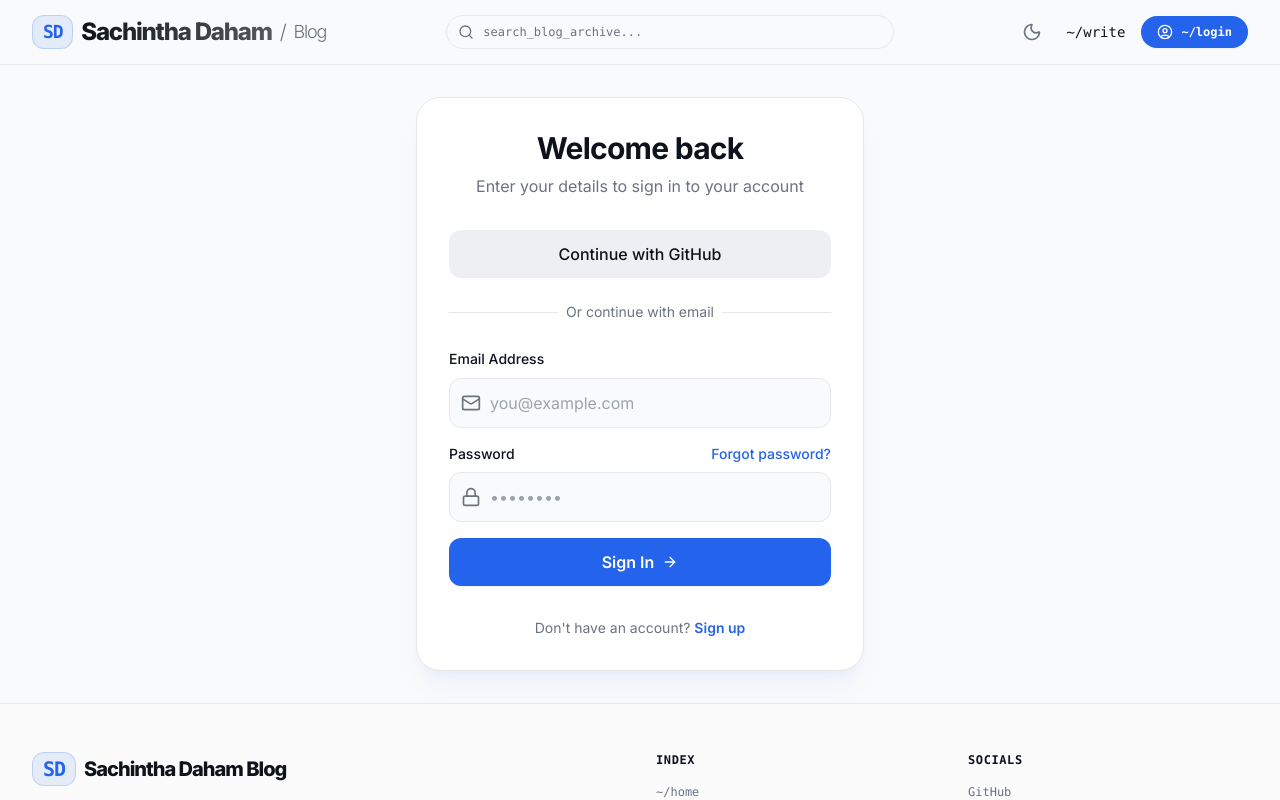
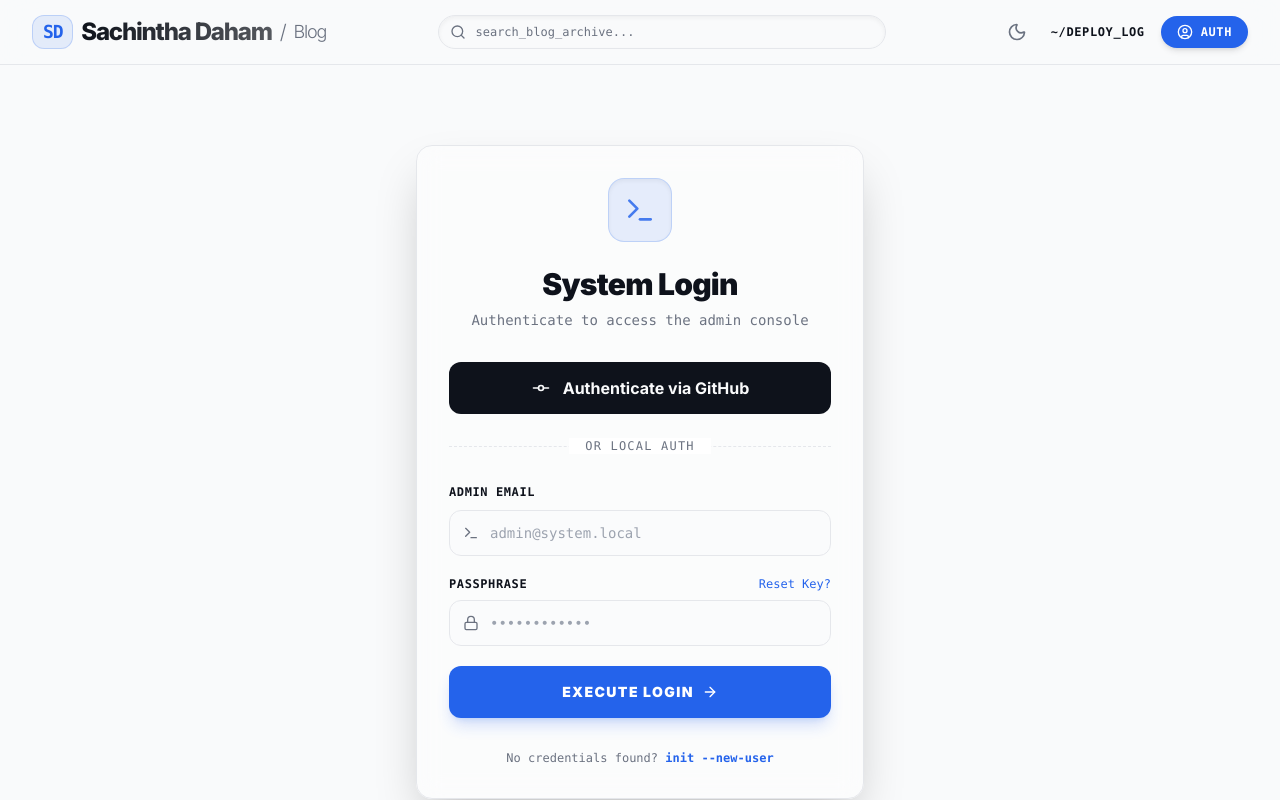
Before and after one commit to it22564290/it22564290.github.io, a React (Vite) app: page /login in a window 1280 px wide. Shown: the top 800 px of the page. Built offline with nearby package versions, Linux system fonts and the light colour scheme.

Commit message:
Enhancement: Complete professional revamp of UI, SEO, and UX

```diff
--- a/package.json
+++ b/package.json
@@ -16,6 +16,8 @@
     "lucide-react": "^1.14.0",
     "react": "^19.2.5",
     "react-dom": "^19.2.5",
+    "react-helmet-async": "^3.0.0",
+    "react-hot-toast": "^2.6.0",
     "react-quill": "^2.0.0",
     "react-router-dom": "^7.14.2",
     "tailwind-merge": "^3.5.0",
--- a/src/App.tsx
+++ b/src/App.tsx
@@ -1,22 +1,30 @@
-import { BrowserRouter as Router, Routes, Route } from 'react-router-dom';
+
+import { BrowserRouter, Routes, Route } from 'react-router-dom';
+import { HelmetProvider } from 'react-helmet-async';
+import { Toaster } from 'react-hot-toast';
 import { Layout } from './components/layout/Layout';
 import { Home } from './pages/Home';
 import { Post } from './pages/Post';
 import { Write } from './pages/Write';
 import { Login } from './pages/Login';
+import { NotFound } from './pages/NotFound';
 
 function App() {
   return (
-    <Router>
-      <Routes>
-        <Route path="/" element={<Layout />}>
-          <Route index element={<Home />} />
-          <Route path="post/:id" element={<Post />} />
-          <Route path="write" element={<Write />} />
-          <Route path="login" element={<Login />} />
-        </Route>
-      </Routes>
-    </Router>
+    <HelmetProvider>
+      <BrowserRouter>
+        <Layout>
+          <Toaster position="top-center" toastOptions={{ className: 'font-mono text-sm shadow-xl border border-border bg-card text-foreground' }} />
+          <Routes>
+            <Route path="/" element={<Home />} />
+            <Route path="/post/:id" element={<Post />} />
+            <Route path="/write" element={<Write />} />
+            <Route path="/login" element={<Login />} />
+            <Route path="*" element={<NotFound />} />
+          </Routes>
+        </Layout>
+      </BrowserRouter>
+    </HelmetProvider>
   );
 }
 
--- a/src/components/layout/Layout.tsx
+++ b/src/components/layout/Layout.tsx
@@ -1,14 +1,18 @@
 import React from 'react';
-import { Outlet } from 'react-router-dom';
+
 import { Navbar } from './Navbar';
 import { Footer } from './Footer';
 
-export const Layout: React.FC = () => {
+interface LayoutProps {
+  children: React.ReactNode;
+}
+
+export const Layout: React.FC<LayoutProps> = ({ children }) => {
   return (
     <div className="min-h-screen flex flex-col selection:bg-primary/20 selection:text-primary">
       <Navbar />
       <main className="flex-1 w-full max-w-7xl mx-auto px-4 sm:px-6 lg:px-8 py-8">
-        <Outlet />
+        {children}
       </main>
       <Footer />
     </div>
--- a/src/components/layout/Navbar.tsx
+++ b/src/components/layout/Navbar.tsx
@@ -1,11 +1,18 @@
-import React from 'react';
-import { Link } from 'react-router-dom';
+import React, { useState } from 'react';
+import { Link, useLocation } from 'react-router-dom';
 import { useThemeStore } from '../../store/useThemeStore';
-import { Moon, Sun, Search, Menu, UserCircle } from 'lucide-react';
-import { motion } from 'framer-motion';
+import { Moon, Sun, Search, Menu, UserCircle, X, Terminal as TerminalIcon } from 'lucide-react';
+import { motion, AnimatePresence } from 'framer-motion';
 
 export const Navbar: React.FC = () => {
   const { theme, toggleTheme } = useThemeStore();
+  const [isMobileMenuOpen, setIsMobileMenuOpen] = useState(false);
+  const location = useLocation();
+
+  // Close mobile menu on route change
+  React.useEffect(() => {
+    setIsMobileMenuOpen(false);
+  }, [location.pathname]);
 
   return (
     <nav className="sticky top-0 z-50 glass">
@@ -15,21 +22,21 @@ export const Navbar: React.FC = () => {
           <div className="flex-shrink-0 flex items-center">
             <Link to="/" className="font-extrabold text-2xl tracking-tighter hover:text-primary transition-colors flex items-center gap-2">
               <span className="text-primary bg-primary/10 border border-primary/20 px-2.5 py-0.5 rounded-xl text-lg font-mono">SD</span>
-              <span className="bg-gradient-to-r from-foreground to-foreground/70 bg-clip-text text-transparent">Sachintha Daham</span>
-              <span className="text-muted-foreground font-light text-xl">/</span>
-              <span className="font-light text-muted-foreground text-lg">Blog</span>
+              <span className="bg-gradient-to-r from-foreground to-foreground/70 bg-clip-text text-transparent hidden sm:inline-block">Sachintha Daham</span>
+              <span className="text-muted-foreground font-light text-xl hidden sm:inline-block">/</span>
+              <span className="font-light text-muted-foreground text-lg hidden sm:inline-block">Blog</span>
             </Link>
           </div>
 
           {/* Desktop Search */}
           <div className="hidden md:block flex-1 max-w-md mx-8">
-            <div className="relative">
-              <div className="absolute inset-y-0 left-0 pl-3 flex items-center pointer-events-none">
+            <div className="relative group">
+              <div className="absolute inset-y-0 left-0 pl-3 flex items-center pointer-events-none group-focus-within:text-primary transition-colors">
                 <Search className="h-4 w-4 text-muted-foreground" />
               </div>
               <input
                 type="text"
-                className="block w-full pl-9 pr-3 py-1.5 border border-border rounded-full leading-5 bg-background/50 text-foreground font-mono placeholder-muted-foreground focus:outline-none focus:ring-2 focus:ring-primary focus:border-primary text-xs transition-all"
+                className="block w-full pl-9 pr-3 py-1.5 border border-border rounded-full leading-5 bg-background/50 text-foreground font-mono placeholder-muted-foreground focus:outline-none focus:ring-2 focus:ring-primary focus:border-primary text-xs transition-all shadow-inner"
                 placeholder="search_blog_archive..."
               />
             </div>
@@ -40,29 +47,71 @@ export const Navbar: React.FC = () => {
             <motion.button
               whileTap={{ scale: 0.95 }}
               onClick={toggleTheme}
-              className="p-2 rounded-full hover:bg-muted transition-colors text-muted-foreground hover:text-foreground"
+              className="p-2 rounded-full hover:bg-muted transition-colors text-muted-foreground hover:text-foreground active:scale-95"
               aria-label="Toggle Dark Mode"
             >
               {theme === 'dark' ? <Sun className="w-5 h-5" /> : <Moon className="w-5 h-5" />}
             </motion.button>
 
             <div className="hidden md:flex items-center gap-4">
-              <Link to="/write" className="text-sm font-mono font-medium hover:text-primary transition-colors">~/write</Link>
-              <Link to="/login" className="flex items-center gap-2 text-xs font-mono font-bold bg-primary text-primary-foreground px-4 py-2 rounded-full hover:bg-primary/90 transition-all shadow-sm">
+              <Link to="/write" className="text-xs font-mono font-bold hover:text-primary transition-colors hover:underline underline-offset-4 tracking-wider uppercase">~/deploy_log</Link>
+              <Link to="/login" className="flex items-center gap-2 text-xs font-mono font-bold bg-primary text-primary-foreground px-4 py-2 rounded-full hover:bg-primary/90 transition-all shadow-md active:scale-95 uppercase tracking-wider">
                 <UserCircle className="w-4 h-4" />
-                ~/login
+                Auth
               </Link>
             </div>
 
             {/* Mobile menu button */}
             <div className="md:hidden flex items-center">
-              <button className="p-2 rounded-md hover:bg-muted text-muted-foreground">
-                <Menu className="w-6 h-6" />
+              <button
+                onClick={() => setIsMobileMenuOpen(!isMobileMenuOpen)}
+                className="p-2 rounded-md hover:bg-muted text-muted-foreground active:scale-95 transition-transform"
+              >
+                {isMobileMenuOpen ? <X className="w-6 h-6" /> : <Menu className="w-6 h-6" />}
               </button>
             </div>
           </div>
         </div>
       </div>
+
+      {/* Mobile Menu Overlay */}
+      <AnimatePresence>
+        {isMobileMenuOpen && (
+          <motion.div
+            initial={{ opacity: 0, height: 0 }}
+            animate={{ opacity: 1, height: 'auto' }}
+            exit={{ opacity: 0, height: 0 }}
+            className="md:hidden border-t border-border bg-background/95 backdrop-blur-xl absolute w-full overflow-hidden shadow-2xl"
+          >
+            <div className="px-4 py-6 space-y-4 flex flex-col">
+              <div className="relative mb-2">
+                <div className="absolute inset-y-0 left-0 pl-3 flex items-center pointer-events-none">
+                  <Search className="h-4 w-4 text-muted-foreground" />
+                </div>
+                <input
+                  type="text"
+                  className="block w-full pl-9 pr-3 py-3 border border-border rounded-xl leading-5 bg-background text-foreground font-mono placeholder-muted-foreground focus:outline-none focus:ring-2 focus:ring-primary text-sm"
+                  placeholder="search_blog_archive..."
+                />
+              </div>
+              <Link
+                to="/write"
+                className="flex items-center gap-2 text-sm font-mono font-bold text-foreground hover:bg-muted p-3 rounded-xl transition-colors tracking-widest uppercase border border-transparent hover:border-border"
+              >
+                <TerminalIcon className="w-4 h-4 text-primary" />
+                ~/deploy_log
+              </Link>
+              <Link
+                to="/login"
+                className="flex items-center gap-2 text-sm font-mono font-bold bg-primary text-primary-foreground p-3 rounded-xl justify-center transition-all shadow-md active:scale-95 uppercase tracking-widest"
+              >
+                <UserCircle className="w-5 h-5" />
+                System Authentication
+              </Link>
+            </div>
+          </motion.div>
+        )}
+      </AnimatePresence>
     </nav>
   );
 };
--- a/src/pages/Login.tsx
+++ b/src/pages/Login.tsx
@@ -1,97 +1,116 @@
 import React, { useState } from 'react';
-import { Mail, Lock, ArrowRight } from 'lucide-react';
+import { Terminal, Lock, ArrowRight, GitCommit } from 'lucide-react';
 import { motion } from 'framer-motion';
+import toast from 'react-hot-toast';
 
 export const Login: React.FC = () => {
   const [isLogin, setIsLogin] = useState(true);
 
+  const handleSubmit = (e: React.FormEvent) => {
+    e.preventDefault();
+    toast.success(isLogin ? 'Authentication successful. Welcome, Admin.' : 'User provisioned. Awaiting verification.');
+  };
+
+  const handleGithub = () => {
+    toast.loading('Redirecting to OAuth provider...', { duration: 2000 });
+  };
+
   return (
-    <div className="min-h-[calc(100vh-16rem)] flex items-center justify-center">
+    <div className="min-h-[calc(100vh-16rem)] flex items-center justify-center py-12 px-4 sm:px-6 lg:px-8">
       <motion.div
         initial={{ opacity: 0, y: 20 }}
         animate={{ opacity: 1, y: 0 }}
-        className="w-full max-w-md p-8 bg-card border border-border rounded-3xl shadow-xl shadow-primary/5"
+        className="w-full max-w-md p-8 bg-card/40 backdrop-blur-md border border-border hover:border-primary/40 transition-colors rounded-2xl shadow-2xl"
       >
         <div className="text-center mb-8">
-          <h2 className="text-3xl font-bold mb-2 tracking-tight">
-            {isLogin ? 'Welcome back' : 'Create an account'}
+          <div className="w-16 h-16 mx-auto bg-primary/10 border border-primary/20 rounded-2xl flex items-center justify-center mb-6 shadow-inner">
+            <Terminal className="w-8 h-8 text-primary animate-pulse" />
+          </div>
+          <h2 className="text-3xl font-black mb-2 tracking-tight">
+            {isLogin ? 'System Login' : 'Provision Access'}
           </h2>
-          <p className="text-muted-foreground">
-            {isLogin ? 'Enter your details to sign in to your account' : 'Join the community of developers'}
+          <p className="text-sm font-mono text-muted-foreground">
+            {isLogin ? 'Authenticate to access the admin console' : 'Initialize a new developer account'}
           </p>
         </div>
 
-        <button className="w-full flex items-center justify-center gap-3 bg-secondary text-secondary-foreground hover:bg-secondary/80 font-medium py-3 px-4 rounded-xl transition-colors mb-6">
-          Continue with GitHub
+        <button
+          onClick={handleGithub}
+          className="w-full flex items-center justify-center gap-3 bg-foreground text-background hover:bg-foreground/90 font-bold py-3.5 px-4 rounded-xl transition-all mb-6 active:scale-95"
+        >
+          <GitCommit className="w-5 h-5" />
+          Authenticate via GitHub
         </button>
 
         <div className="relative mb-6">
           <div className="absolute inset-0 flex items-center">
-            <div className="w-full border-t border-border"></div>
+            <div className="w-full border-t border-border border-dashed"></div>
           </div>
-          <div className="relative flex justify-center text-sm">
-            <span className="px-2 bg-card text-muted-foreground">Or continue with email</span>
+          <div className="relative flex justify-center text-xs font-mono">
+            <span className="px-4 bg-card text-muted-foreground uppercase tracking-widest">Or Local Auth</span>
           </div>
         </div>
 
-        <form className="space-y-4">
+        <form className="space-y-5" onSubmit={handleSubmit}>
           {!isLogin && (
             <div className="space-y-2">
-              <label className="text-sm font-medium">Full Name</label>
+              <label className="text-xs font-mono font-bold uppercase tracking-wider">Root Username</label>
               <input
                 type="text"
-                placeholder="John Doe"
-                className="w-full px-4 py-3 rounded-xl bg-background border border-border focus:ring-2 focus:ring-primary focus:border-primary outline-none transition-all"
+                placeholder="developer_01"
+                className="w-full px-4 py-3 rounded-xl bg-background/50 border border-border hover:border-primary/40 focus:ring-2 focus:ring-primary focus:border-primary outline-none transition-all font-mono text-sm"
               />
             </div>
           )}
 
           <div className="space-y-2">
-            <label className="text-sm font-medium">Email Address</label>
+            <label className="text-xs font-mono font-bold uppercase tracking-wider">Admin Email</label>
             <div className="relative">
-              <div className="absolute inset-y-0 left-0 pl-3 flex items-center pointer-events-none text-muted-foreground">
-                <Mail className="w-5 h-5" />
+              <div className="absolute inset-y-0 left-0 pl-3.5 flex items-center pointer-events-none text-muted-foreground">
+                <Terminal className="w-4 h-4" />
               </div>
               <input
                 type="email"
-                placeholder="you@example.com"
-                className="w-full pl-10 pr-4 py-3 rounded-xl bg-background border border-border focus:ring-2 focus:ring-primary focus:border-primary outline-none transition-all"
+                placeholder="admin@system.local"
+                className="w-full pl-10 pr-4 py-3 rounded-xl bg-background/50 border border-border hover:border-primary/40 focus:ring-2 focus:ring-primary focus:border-primary outline-none transition-all font-mono text-sm"
+                required
               />
             </div>
           </div>
 
           <div className="space-y-2">
             <div className="flex items-center justify-between">
-              <label className="text-sm font-medium">Password</label>
+              <label className="text-xs font-mono font-bold uppercase tracking-wider">Passphrase</label>
               {isLogin && (
-                <a href="#" className="text-sm text-primary hover:underline font-medium">Forgot password?</a>
+                <a href="#" className="text-xs text-primary hover:underline font-mono">Reset Key?</a>
               )}
             </div>
             <div className="relative">
-              <div className="absolute inset-y-0 left-0 pl-3 flex items-center pointer-events-none text-muted-foreground">
-                <Lock className="w-5 h-5" />
+              <div className="absolute inset-y-0 left-0 pl-3.5 flex items-center pointer-events-none text-muted-foreground">
+                <Lock className="w-4 h-4" />
               </div>
               <input
                 type="password"
-                placeholder="••••••••"
-                className="w-full pl-10 pr-4 py-3 rounded-xl bg-background border border-border focus:ring-2 focus:ring-primary focus:border-primary outline-none transition-all"
+                placeholder="••••••••••••"
+                className="w-full pl-10 pr-4 py-3 rounded-xl bg-background/50 border border-border hover:border-primary/40 focus:ring-2 focus:ring-primary focus:border-primary outline-none transition-all font-mono text-sm"
+                required
               />
             </div>
           </div>
 
-          <button className="w-full flex items-center justify-center gap-2 bg-primary text-primary-foreground hover:bg-primary/90 font-semibold py-3 px-4 rounded-xl transition-all shadow-sm mt-6 group">
-            {isLogin ? 'Sign In' : 'Create Account'}
+          <button type="submit" className="w-full flex items-center justify-center gap-2 bg-primary text-primary-foreground font-black py-4 px-4 rounded-xl hover:bg-primary/90 transition-all shadow-lg shadow-primary/20 mt-8 active:scale-95 group uppercase tracking-widest text-sm">
+            {isLogin ? 'Execute Login' : 'Run Provision'}
             <ArrowRight className="w-4 h-4 group-hover:translate-x-1 transition-transform" />
           </button>
         </form>
 
-        <p className="mt-8 text-center text-sm text-muted-foreground">
-          {isLogin ? "Don't have an account? " : "Already have an account? "}
+        <p className="mt-8 text-center text-xs font-mono text-muted-foreground">
+          {isLogin ? "No credentials found? " : "Already provisioned? "}
           <button
             onClick={() => setIsLogin(!isLogin)}
-            className="text-primary font-semibold hover:underline"
+            className="text-primary font-bold hover:underline"
           >
-            {isLogin ? 'Sign up' : 'Log in'}
+            {isLogin ? 'init --new-user' : 'run --login'}
           </button>
         </p>
       </motion.div>
--- /dev/null
+++ b/src/pages/NotFound.tsx
@@ -0,0 +1,43 @@
+import React from 'react';
+import { Link } from 'react-router-dom';
+import { Terminal, Home, AlertTriangle } from 'lucide-react';
+
+export const NotFound: React.FC = () => {
+  return (
+    <div className="min-h-[calc(100vh-16rem)] flex flex-col items-center justify-center text-center px-4">
+      <div className="bg-card/40 border border-red-500/20 rounded-2xl p-8 md:p-12 max-w-2xl w-full backdrop-blur-md shadow-2xl relative overflow-hidden">
+        {/* Background glow */}
+        <div className="absolute top-1/2 left-1/2 -translate-x-1/2 -translate-y-1/2 w-64 h-64 bg-red-500/10 rounded-full blur-[100px] pointer-events-none" />
+
+        <div className="relative z-10 flex flex-col items-center">
+          <div className="w-20 h-20 bg-red-500/10 rounded-full flex items-center justify-center mb-6 border border-red-500/20">
+            <AlertTriangle className="w-10 h-10 text-red-500 animate-pulse" />
+          </div>
+
+          <h1 className="text-6xl md:text-8xl font-black font-mono tracking-tighter mb-4 text-transparent bg-clip-text bg-gradient-to-b from-foreground to-foreground/50">
+            404
+          </h1>
+
+          <div className="bg-muted border border-border rounded-lg p-4 mb-8 w-full max-w-md text-left font-mono text-sm">
+            <div className="flex items-center gap-2 text-red-400 mb-2 font-bold">
+              <Terminal className="w-4 h-4" /> root@system:~#
+            </div>
+            <p className="text-muted-foreground">
+              <span className="text-red-500">Error:</span> Route not resolved.<br />
+              <span className="text-yellow-500">Warning:</span> Target deployment missing or relocated.<br />
+              Action required: Return to valid endpoint.
+            </p>
+          </div>
+
+          <Link
+            to="/"
+            className="flex items-center gap-2 bg-primary text-primary-foreground font-bold px-8 py-4 rounded-full hover:bg-primary/90 transition-all active:scale-95 shadow-lg shadow-primary/20 uppercase tracking-wider text-sm"
+          >
+            <Home className="w-4 h-4" />
+            Return to Root
+          </Link>
+        </div>
+      </div>
+    </div>
+  );
+};
```
Also changed, not shown: src/pages/Home.tsx (+8 -0 lines), src/pages/Post.tsx (+10 -0 lines), src/pages/Write.tsx (+60 -27 lines), 1 other file (tests, documents, lock files or other folders).
